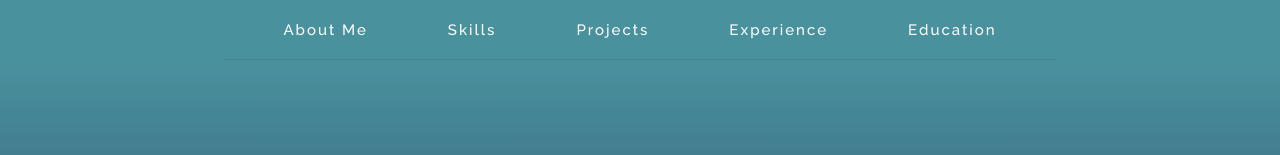
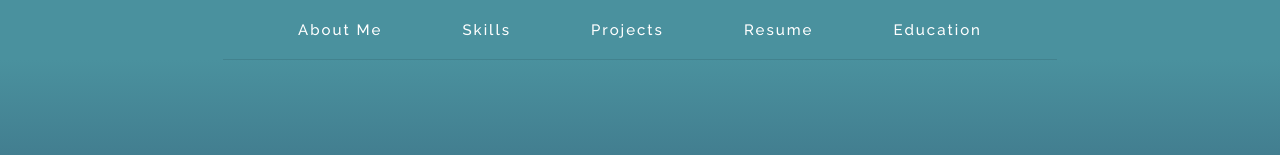
Before and after one commit to jdomo/jd-portfolio, a React (Create React App) app: page / in a window 1280 px wide. Shown: the top 155 px of the page. Built offline with nearby package versions, Linux system fonts and the light colour scheme.

Commit message:
add resume link

```diff
--- a/src/components/Navbar.js
+++ b/src/components/Navbar.js
@@ -14,7 +14,7 @@ const Navbar = () => {
           <a href="#projects" className="navbar__link">Projects</a>
         </li>
         <li className="navbar__item">
-          <a href="#" className="navbar__link">Experience</a>
+          <a href="/docs/jdomovitchresume.pdf" className="navbar__link">Resume</a>
         </li>
         <li className="navbar__item">
           <a href="#" className="navbar__link">Education</a>
--- a/src/sass/pages/_home.scss
+++ b/src/sass/pages/_home.scss
@@ -3,7 +3,6 @@
 
   height: 62rem;
   margin-top: -27rem;
-  // background-color: $color-grey-light;
   background-image: linear-gradient(to bottom, $color-grey-light 98%, transparent);
   padding: 20rem 0 50rem 0;
   font-size: 1.6rem;
```
Also changed, not shown: public/img/watch-your-tone.png, 1 other file (tests, documents, lock files or other folders).
